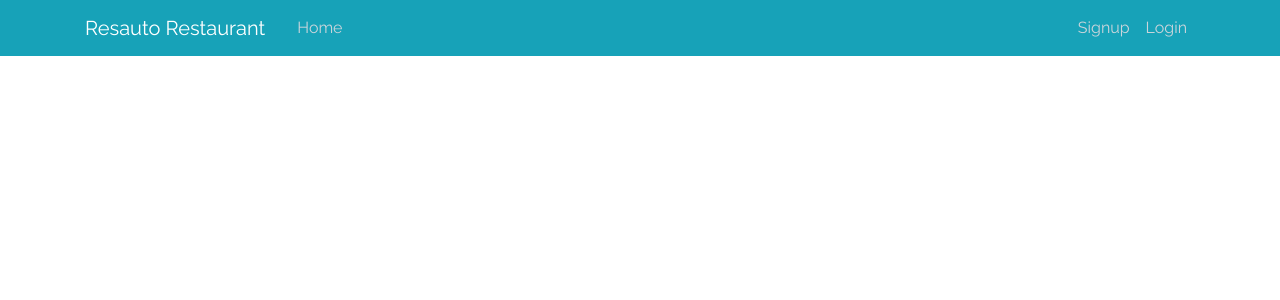
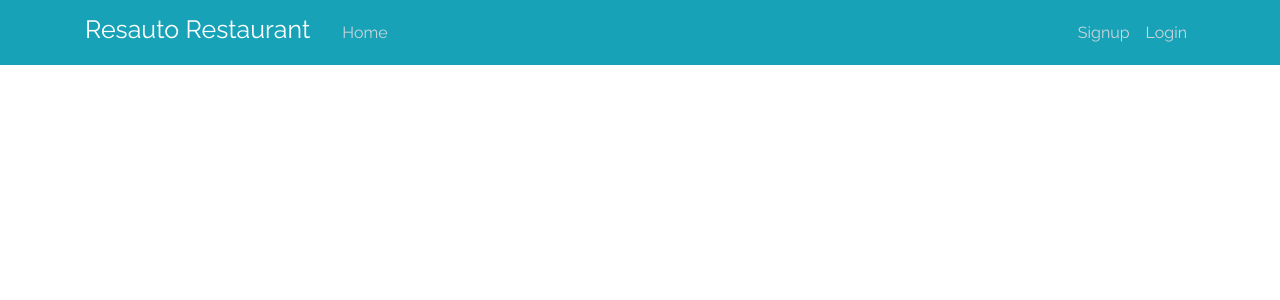
Before and after one commit to hardik-kgp/DBMS_term_project, a Django app: template templates/header.html in a window 1280 px wide. Shown: the top 300 px of the page. Run offline with Django 3.2, Linux system fonts and the light colour scheme; the template is opened without the code that fills it, so the values that code supplies are empty; some libraries are stand-ins or nearby versions.

Commit message:
navbar minor

```diff
--- a/templates/header.html
+++ b/templates/header.html
@@ -19,7 +19,7 @@
     <header class="site-header">
         <nav class="navbar navbar-expand-md navbar-dark bg-info fixed-top">
             <div class="container">
-                <a class="navbar-brand mr-4" href="/">Resauto Restaurant</a>
+                <h2><a class="navbar-brand mr-4" style="font-size:25px;" href="/">Resauto Restaurant</a></h2>
                 <button class="navbar-toggler" type="button" data-toggle="collapse" data-target="#navbarToggle" aria-controls="navbarToggle" aria-expanded="false" aria-label="Toggle navigation">
                     <span class="navbar-toggler-icon"></span>
                 </button>
--- a/templates/header_employee.html
+++ b/templates/header_employee.html
@@ -19,7 +19,7 @@
     <header class="site-header">
         <nav class="navbar navbar-expand-md navbar-dark bg-info fixed-top">
             <div class="container">
-                <a class="navbar-brand mr-4" href="{%url 'users:dashboard'%}">Resauto Restaurant</a>
+                <h2><a class="navbar-brand mr-4" style="font-size:25px;" href="/">Resauto Restaurant</a></h2>
                 <button class="navbar-toggler" type="button" data-toggle="collapse" data-target="#navbarToggle" aria-controls="navbarToggle" aria-expanded="false" aria-label="Toggle navigation">
                     <span class="navbar-toggler-icon"></span>
                 </button>
```
